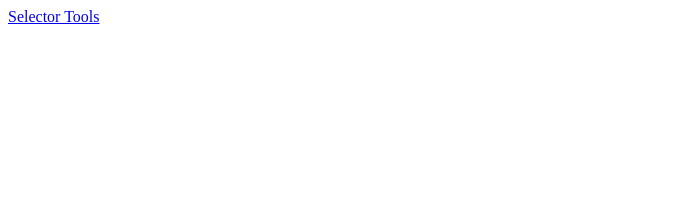
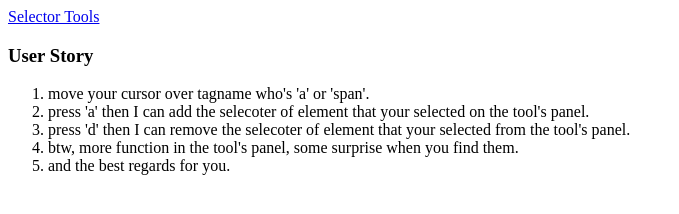
Before and after one commit to nkrajan/JSTools, a plain HTML site: page selectorTool/index.html in a window 1280 px wide. Shown: the whole page, without its empty margins (0-679 px from the left). Drawn offline with Linux system fonts and the light colour scheme.

Commit message:
update url

```diff
--- a/selectorTool/index.html
+++ b/selectorTool/index.html
@@ -6,5 +6,14 @@
 </head>
 <body>
     <a title="In FF, drag me to bookmark toolbar" href="javascript:window.selectorTools||(function(){var a=document.createElement('script');a.src='http://1950195.github.com/JSTools/selectorTool/index.js?r='+Math.random();document.body.appendChild(a)})();void(0)">Selector Tools</a>
+    <br />
+    <h3>User Story</h3>
+    <ol>
+        <li>move your cursor over tagname who's 'a' or 'span'.</li>
+        <li>press 'a' then I can add the selecoter of element that your selected on the tool's panel.</li>
+        <li>press 'd' then I can remove the selecoter of element that your selected from the tool's panel.</li>
+        <li>btw, more function in the tool's panel, some surprise when you find them.</li>
+        <li>and the best regards for you.</li>
+    </ol>
 </body>
 </html>
```
Also changed, not shown: 1 other file.
